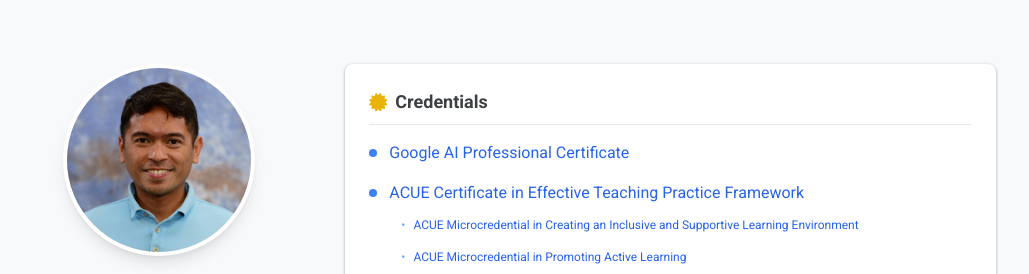
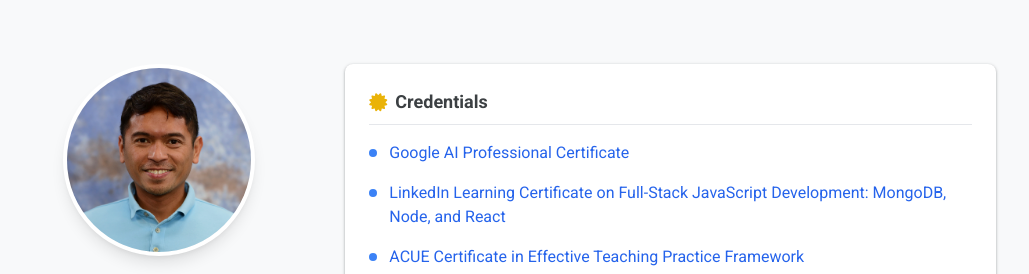
Before and after one commit to zenarosa/zenarosa.github.io, a plain HTML site: page index.html in a window 1280 px wide. Shown: the top 274 px of the page, without its empty margins (140-1169 px from the left). Drawn offline with nearby package versions, Linux system fonts and the light colour scheme.

Commit message:
Add additional certification links to index.html

```diff
--- a/index.html
+++ b/index.html
@@ -87,6 +87,11 @@
                             <a href="https://www.coursera.org/account/accomplishments/specialization/certificate/V1RGBIWNO4M3" target="_blank" class="text-blue-600 hover:underline">Google AI Professional Certificate</a>
                         </li>
                         <!-- 2nd -->
+                        <li class="flex items-start">
+                            <span class="inline-block w-2 h-2 rounded-full bg-blue-500 mt-2 mr-3 shrink-0"></span>
+                            <a href="https://www.linkedin.com/learning/certificates/4488b0b81ef79e107c8fdd69d519f3b8f5fb00312b1596813fdd4fe032a2f712" target="_blank" class="text-blue-600 hover:underline">LinkedIn Learning Certificate on Full-Stack JavaScript Development: MongoDB, Node, and React</a>
+                        </li>
+                        <!-- 3rd -->
                         <li class="flex flex-col">
                             <div class="flex items-start">
                                 <span class="inline-block w-2 h-2 rounded-full bg-blue-500 mt-2 mr-3 shrink-0"></span>
@@ -121,17 +126,17 @@
                                 </li>
                             </ul>
                         </li>
-                        <!-- 3rd -->
+                        <!-- 4th -->
                         <li class="flex items-start">
                             <span class="inline-block w-2 h-2 rounded-full bg-blue-500 mt-2 mr-3 shrink-0"></span>
                             <a href="https://certificate.hbsp.harvard.edu/verify/a0ba536f15900" target="_blank" class="text-blue-600 hover:underline">Harvard Business Publishing Certificate in Teaching with AI</a>
                         </li>
-                        <!-- 4th -->
+                        <!-- 5th -->
                         <li class="flex items-start">
                             <span class="inline-block w-2 h-2 rounded-full bg-blue-500 mt-2 mr-3 shrink-0"></span>
                             <a href="https://www.credly.com/badges/f5bc3885-9b8b-40c7-a0eb-3a36f9b05209/embedded" target="_blank" class="text-blue-600 hover:underline">Faculty Pathways: Excellence in Teaching (Stony Brook University)</a>
                         </li>
-                        <!-- 5th -->
+                        <!-- 6th -->
                         <li class="flex items-start">
                             <span class="inline-block w-2 h-2 rounded-full bg-blue-500 mt-2 mr-3 shrink-0"></span>
                             <a href="https://www.credly.com/badges/b2558dbc-5caa-4bc3-9384-da1f74f273bd/embedded" target="_blank" class="text-blue-600 hover:underline">Online Teaching Course (OTC) 2024-2025 (Stony Brook University)</a>
```
